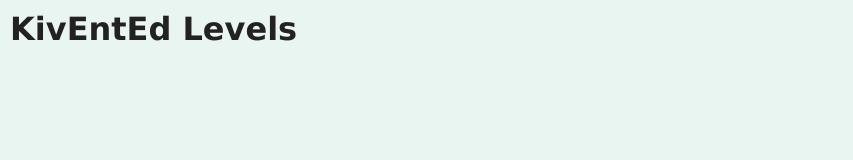
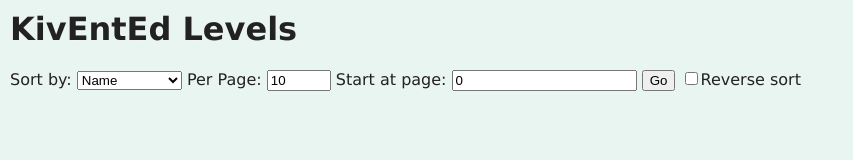
Before and after one commit to chozabu/assetServer-KivEntEd, a plain HTML site: page kee/index.html in a window 1280 px wide. Shown: the whole page, without its empty margins (0-853 px from the left). Drawn offline with Linux system fonts and the light colour scheme; files that its build step writes are made by us from their sources; no server answers; files whose address does not match are found by name.

Commit message:
add UI to web interface to browse levels

```diff
--- a/kee/index.html
+++ b/kee/index.html
@@ -5,6 +5,24 @@
 </head>
 <body>
 <h1>KivEntEd Levels</h1>
+<form action="">
+Sort by:
+<select name="sortType" id="sortType">
+
+<option value="name">Name</option>
+<option value="author">Author</option>
+<option value="rating">Rating</option>
+<option value="dateAdded">Date Added</option>
+<option value="dateModified">Date Modified</option>
+<option value="downloads">Downloads</option>
+</select>
+
+Per Page: <input type="number" name="perpage" id="perpage" min="1" max="100" value="10">
+Start at page: <input type="number" name="page" id="page" min="0" value="0">
+
+<input id="goButton" type="button" value="Go" onclick="updateListFromUI();" />
+<input type="checkbox" name="reversebox" id="reversebox" value="Reverse">Reverse sort<br>
+</form>
 <div id="forumsout"></div>
 <div id="chatoutcontainer">
   <div id="chatheader"></div>
@@ -13,7 +31,13 @@
 
 <script src="kee/zepto.min.js"></script>
 <script>
+//['name', 'author', 'rating', 'dateAdded', 'downloads', 'dateModified']
 var forumsout = document.getElementById("forumsout");
+var stype = document.getElementById("sortType");
+var page = document.getElementById("page");
+var perpage = document.getElementById("perpage");
+var reverse = document.getElementById("reversebox");
+
 /*var chatout = document.getElementById("chatout");
 var chatheader = document.getElementById("chatheader");
 var gForumID = getUrlVars()["forumID"];
@@ -25,13 +49,22 @@ var serverURL = 'http://www.kiventedserve.chozabu.net';*/
 var serverURL = '';
 
 //forumsout.innerHTML += "ho";
-$.post(serverURL+'/queryLevels', handleForums);
-var forumIDNameDict = {};
+
+updateListFromUI()
+function updateListFromUI(){
+	//		params = {"cursor":self.cursor, "limit":self.pagesize,"sortKey": self.sortSpinner.text}
+	//		if self.reverseButton.state == 'down':params['reverse']=True
+	var params = {"sortKey": stype.value, "cursor":page.value*perpage.value, "limit":perpage.value}
+	if (reverse.checked){ params.reverse = true;};
+	$.post(serverURL+'/queryLevels', params, handleForums);
+	var forumIDNameDict = {};
+}
 
 function handleForums(forums){
 var fdata = JSON.parse(forums)
 fdata = fdata.data;
 console.log(fdata)
+forumsout.innerHTML = "";
 //forumsout.innerHTML += "hi";
 //forumsout.innerHTML += forums;
 //forumsout.innerHTML += "ha";
```
